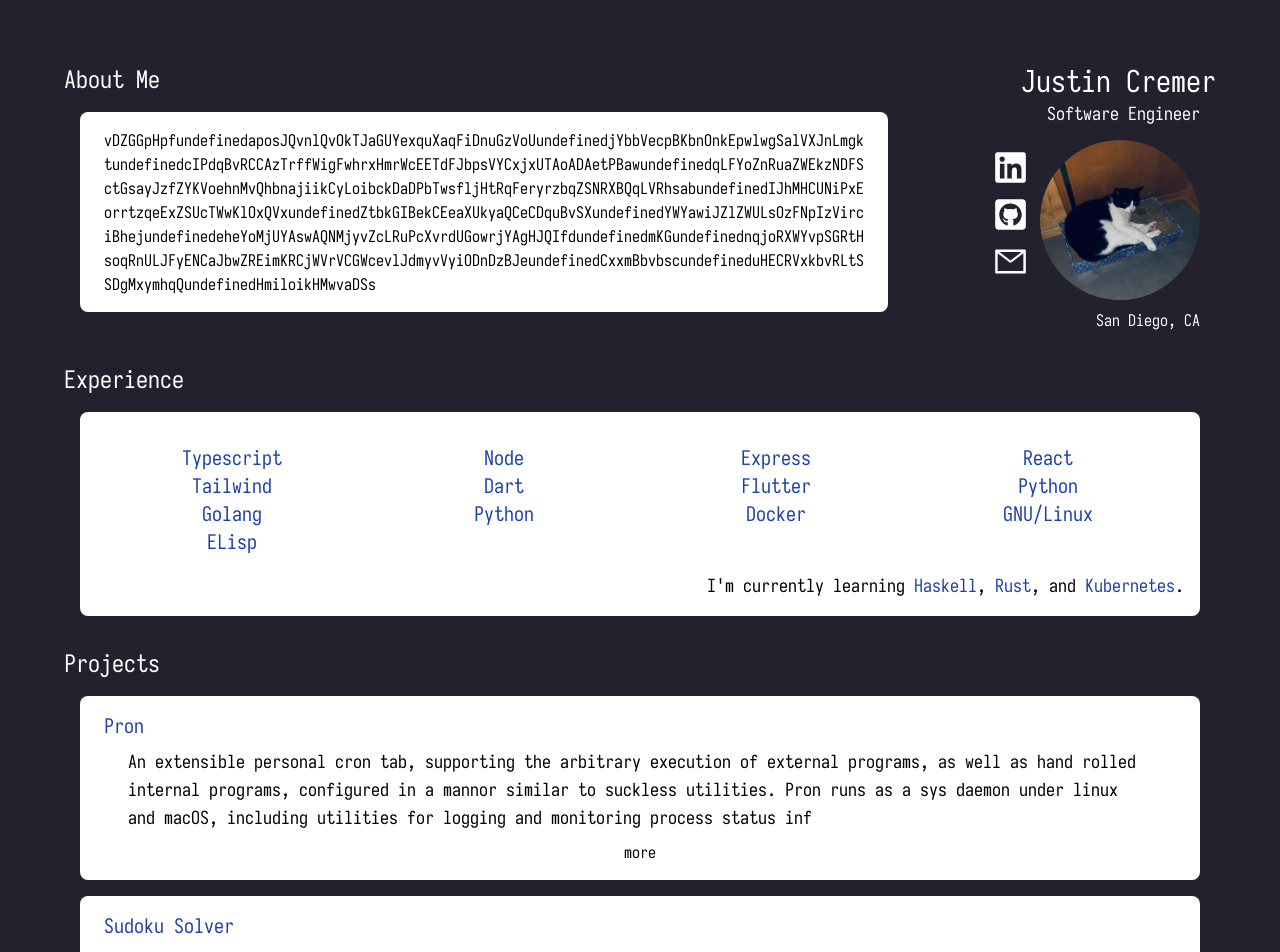
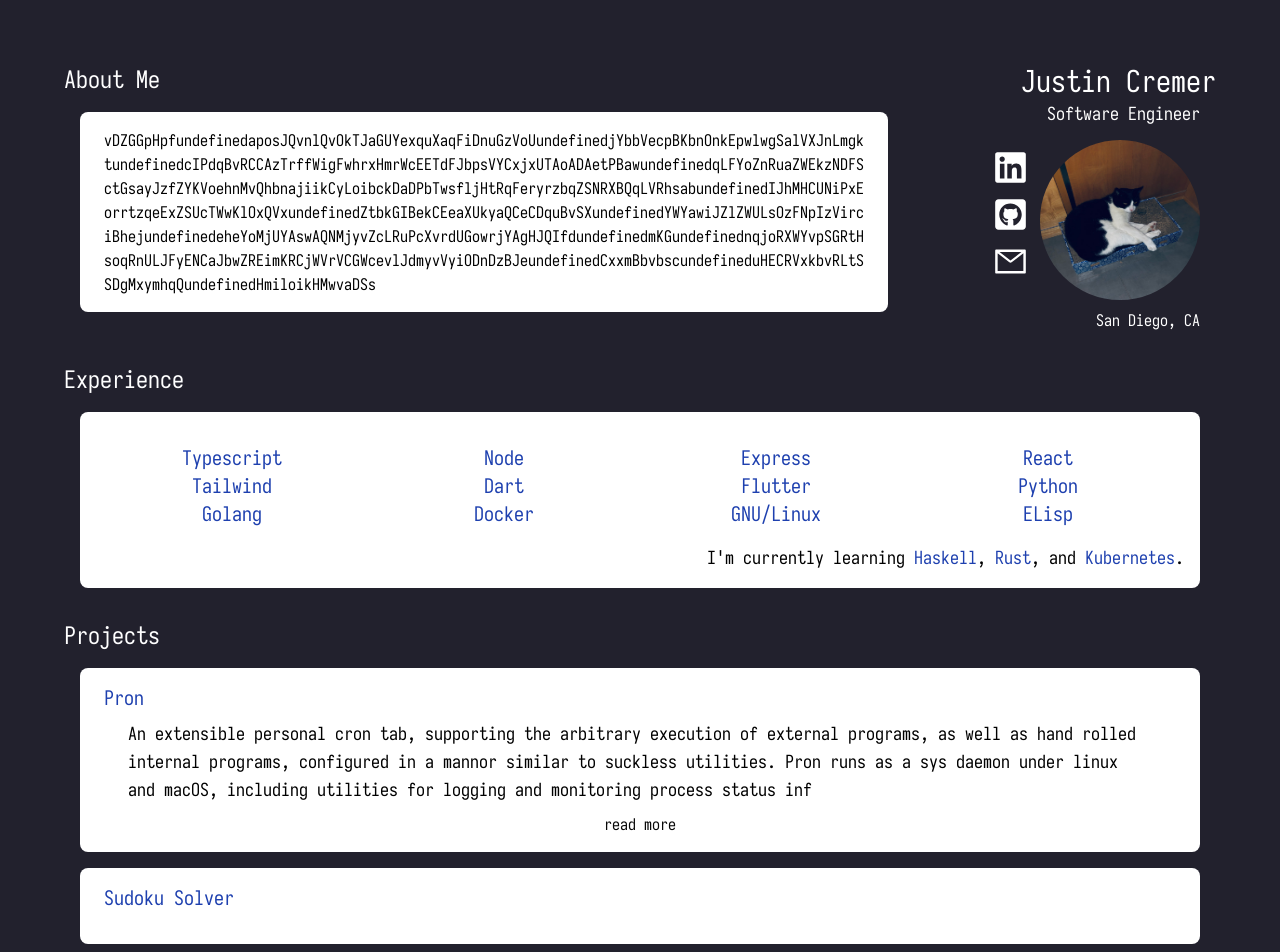
Before and after one commit to justincremer/portfolio, a React (Create React App) app: page / in a window 1280 px wide. Shown: the top 952 px of the page. Built offline with nearby package versions, Linux system fonts and the light colour scheme.

Commit message:
clean up: only scroll-top text pulses now + projects read more

```diff
--- a/src/app.tsx
+++ b/src/app.tsx
@@ -43,8 +43,6 @@ export const App: React.FC = (): JSX.Element => {
         { name: "Flutter", link: "https://flutter.dev/" },
         { name: "Python", link: "https://www.python.org/" },
         { name: "Golang", link: "https://golang.org/" },
-        { name: "Python", link: "https://www.python.org/" },
-        // { name: "Python" },
         { name: "Docker", link: "https://www.docker.com/" },
         { name: "GNU/Linux", link: "https://www.gnu.org/" },
         {
--- a/src/components/projects.tsx
+++ b/src/components/projects.tsx
@@ -49,7 +49,7 @@ const Project: React.FC<IProjectProps> = ({ project, maxLength }: IProjectProps)
 				<p className="px-8 py-2 break-words text-lg">{content}</p>
 				{project.description.length > maxLength ? <div className="w-full flex items-center justify-center left-0">
 					<div className=" z-20 animate-pulse">
-						<button onClick={expansionHandler}>{expanded ? "more" : "less" }</button>
+						<button onClick={expansionHandler}>read {expanded ? "more" : "less" }</button>
 					</div>
 				</div> : null}
 			</div>
--- a/src/components/scroll-top.tsx
+++ b/src/components/scroll-top.tsx
@@ -23,12 +23,14 @@ export const ScrollTop: React.FC = (): JSX.Element | null => {
 
   return visible ? (
 	<div className="fixed w-full flex items-center justify-center left-0">
-	  <div className=" z-20 animate-pulse">
+	  <div className=" z-20">
 		<button
 		  onClick={scrollToTop}
 		  className="w-25 p-2 text-center bg-gray-100 text-black border border-black rounded-xl"
 		>
+			<p className="animate-pulse">
 		  Scroll To Top
+		  </p>
 		</button>
 	  </div>
 	</div>
```
